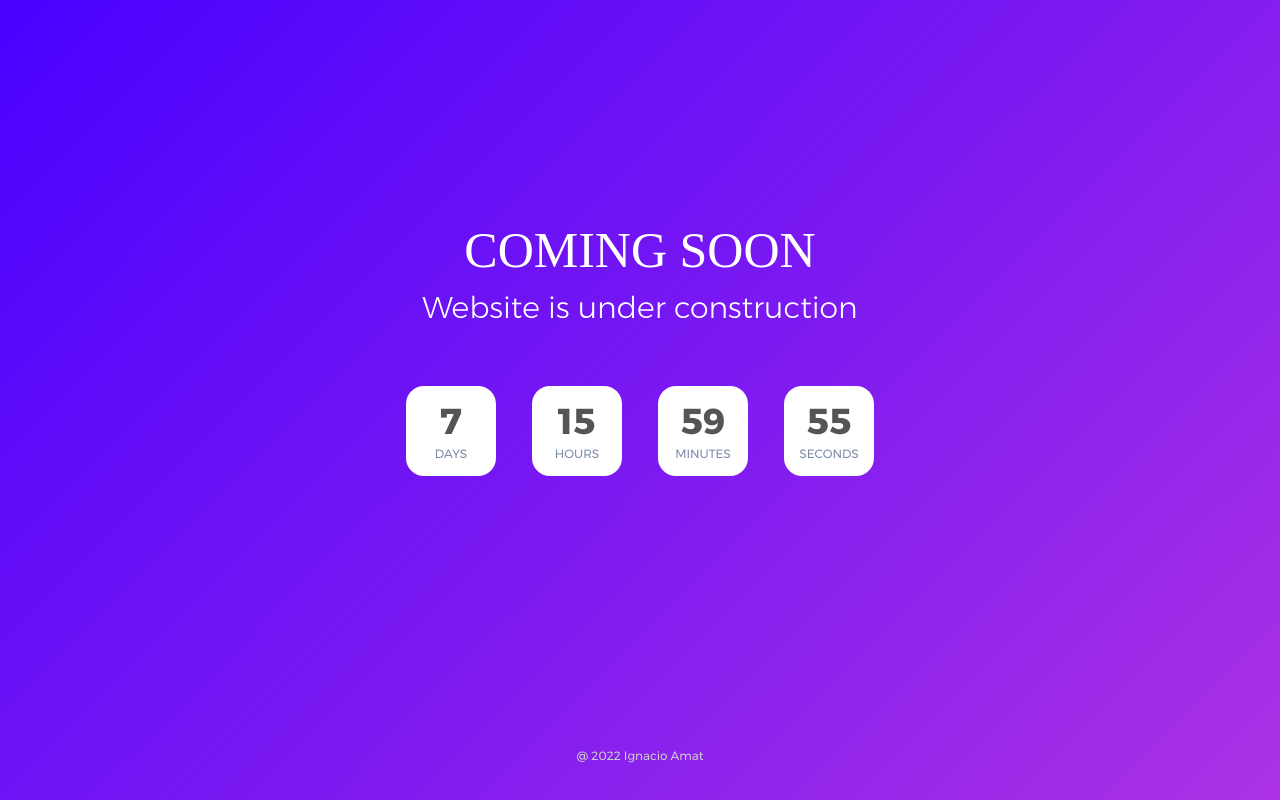
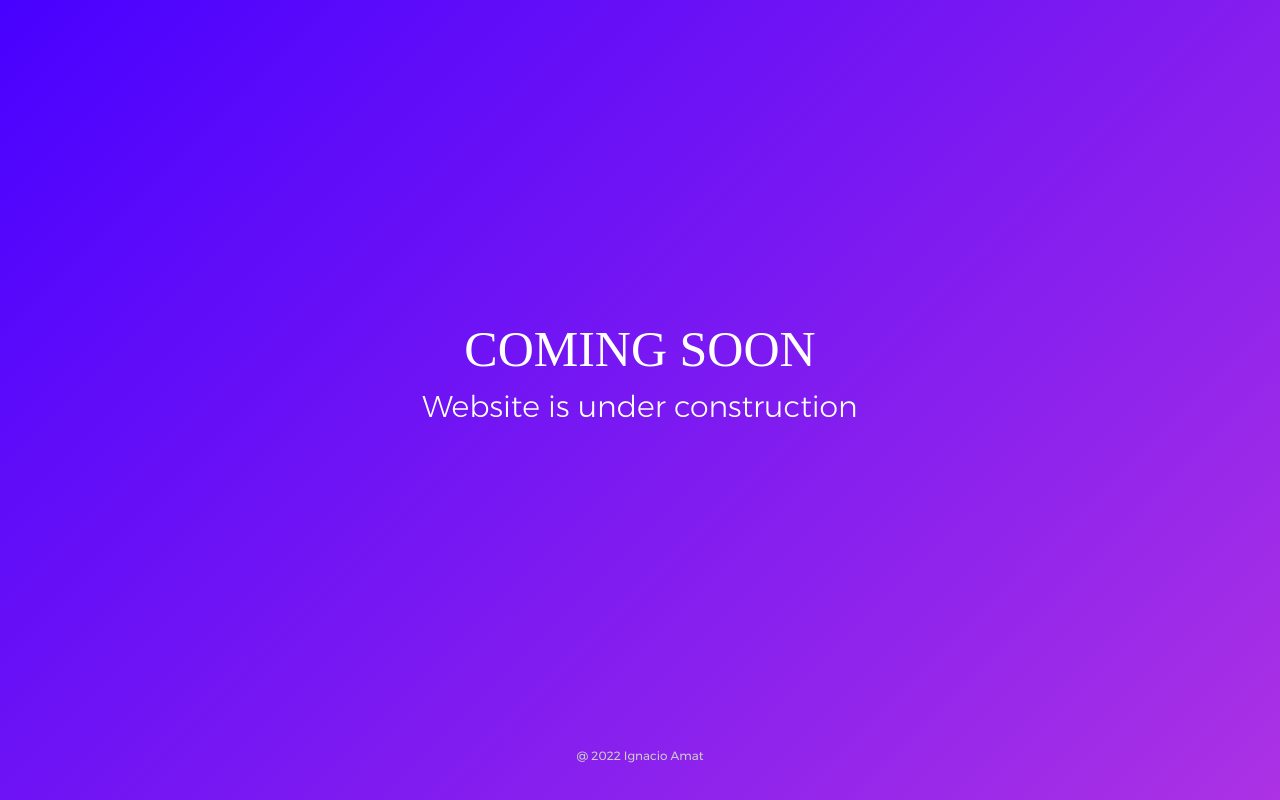
Before and after one commit to ignaaaam/under-construction-template, a plain HTML site: page index.html in a window 1280 px wide. Drawn offline with Linux system fonts and the light colour scheme; a web font is replaced by a local one.

Commit message:
Countdown removed

```diff
--- a/index.html
+++ b/index.html
@@ -34,28 +34,6 @@
 			<p class="txt-center l1-txt2 p-b-60">
 				Website is under construction
 			</p>
-
-			<div class="flex-w flex-c cd100 p-b-82">
-				<div class="flex-col-c-m size2 how-countdown">
-					<span class="l1-txt3 p-b-9 days">8</span>
-					<span class="s1-txt1">Days</span>
-				</div>
-
-				<div class="flex-col-c-m size2 how-countdown">
-					<span class="l1-txt3 p-b-9 hours">0</span>
-					<span class="s1-txt1">Hours</span>
-				</div>
-
-				<div class="flex-col-c-m size2 how-countdown">
-					<span class="l1-txt3 p-b-9 minutes">0</span>
-					<span class="s1-txt1">Minutes</span>
-				</div>
-
-				<div class="flex-col-c-m size2 how-countdown">
-					<span class="l1-txt3 p-b-9 seconds">39</span>
-					<span class="s1-txt1">Seconds</span>
-				</div>
-			</div>
 		</div>
 
 		<span class="s1-txt3 txt-center">
--- a/vendor/countdowntime/countdowntime.js
+++ b/vendor/countdowntime/countdowntime.js
@@ -6,12 +6,12 @@
       countdown100: function(options) {
         var defaults = {
           timeZone: "",
-          endtimeYear: 0,
-          endtimeMonth: 0,
-          endtimeDate: 0,
-          endtimeHours: 0,
-          endtimeMinutes: 0,
-          endtimeSeconds: 0,
+          endtimeYear: 2022,
+          endtimeMonth: 5,
+          endtimeDate: 31,
+          endtimeHours: 23,
+          endtimeMinutes: 59,
+          endtimeSeconds: 59,
         }
 
         var options =  $.extend(defaults, options);
```
